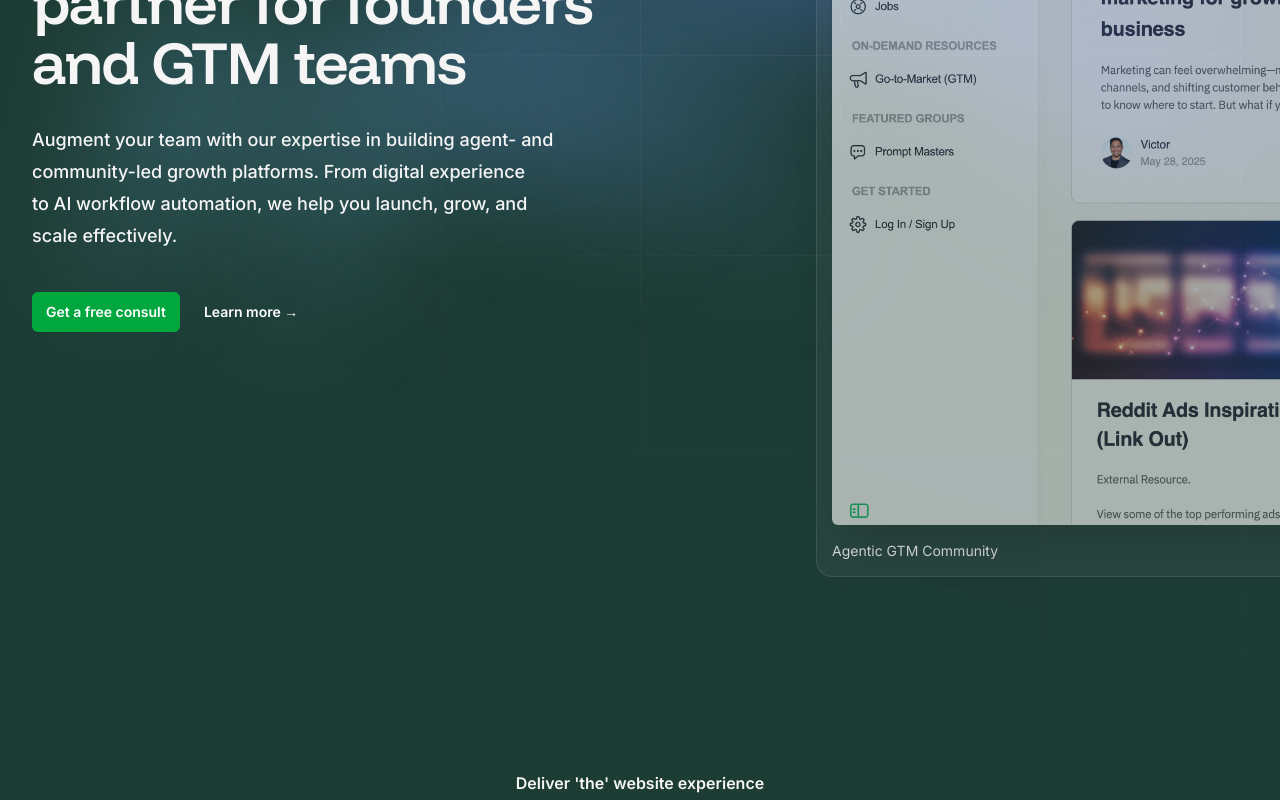
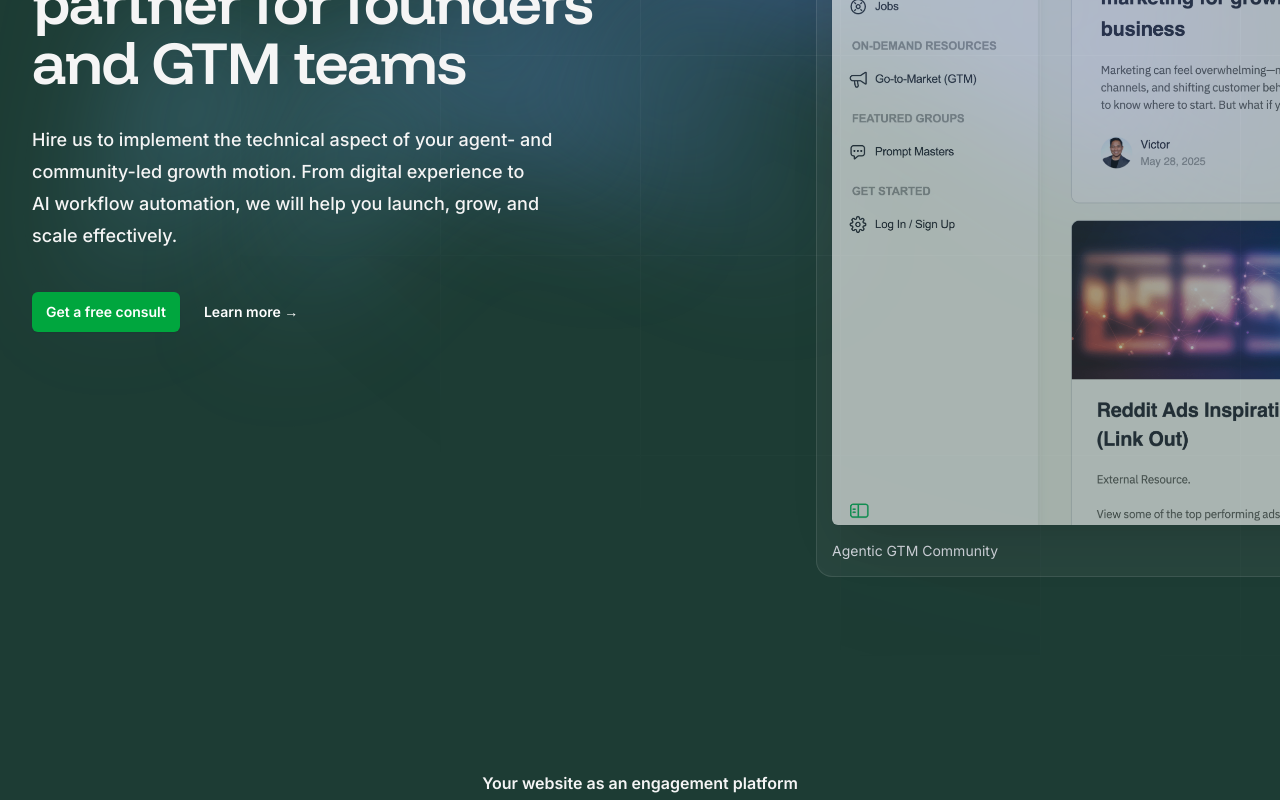
Before and after one commit to growthUx/mgio, a Next.js app: page / in a window 1280 px wide. Shown: the part 360-1160 px from the top of the page. Built offline with nearby package versions, Linux system fonts and the light colour scheme.

Commit message:
Update hero

```diff
--- a/src/app/page.jsx
+++ b/src/app/page.jsx
@@ -293,7 +293,7 @@ export default function HomePage() {
                 </a>
               </div> */}
               <h1 className="font-funnel-display text-4xl font-semibold tracking-tight text-[#F5F5F5] sm:text-6xl">We are the technical partner for founders and GTM teams</h1>
-              <p className="mt-8 text-md max-w-xl mx-auto font-medium text-pretty text-[#F5F5F5] sm:text-lg/8 sm:mx-0">Augment your team with our expertise in building agent- and community-led growth platforms. From digital experience to AI workflow automation, we help you launch, grow, and scale effectively.</p>
+              <p className="mt-8 text-md max-w-xl mx-auto font-medium text-pretty text-[#F5F5F5] sm:text-lg/8 sm:mx-0">Hire us to implement the technical aspect of your agent- and community-led growth motion. From digital experience to AI workflow automation, we will help you launch, grow, and scale effectively.</p>
               {/* <p className="mt-8 font-semibold text-[#00a63e]">We&apos;re here to help!</p> */}
               <div className="mt-10 flex items-center gap-x-6">
                 <a
@@ -322,9 +322,9 @@ export default function HomePage() {
           </div>
         </div>
 
-        <div id="digital-experience" className="mx-auto py-12 max-w-7xl px-6 lg:px-8">
+        <div id="digital-engagement-platform" className="mx-auto py-12 max-w-7xl px-6 lg:px-8">
           <div className="mx-auto max-w-4xl sm:text-center">
-            <h2 className="text-base/7 font-semibold text-[#f5f5f5]">Deliver &apos;the&apos;  website experience</h2>
+            <h2 className="text-base/7 font-semibold text-[#f5f5f5]">Your website as an engagement platform</h2>
             <p className="mt-2 text-2xl font-semibold tracking-tight text-pretty text-[#f5f5f5] sm:text-4xl sm:text-balance">
             Convert visitors to customers with brand aesthetics and website functionality
             </p>
--- a/src/components/Footer.jsx
+++ b/src/components/Footer.jsx
@@ -3,9 +3,9 @@ import clsx from 'clsx'
 
 const footerNavigation = {
   solutions: [
-    { name: 'Digital Experience Platform', href: '/#digital-experience' },
-    { name: 'AI Automation', href: '/#ai-automation' },
-    { name: 'Analytics and Reporting', href: '/#analytics-reporting' },
+    { name: 'Digital engagement platform', href: '/#digital-engagement-platform' },
+    { name: 'AI workflow automation', href: '/#ai-automation' },
+    { name: 'Analytics and reporting', href: '/#analytics-reporting' },
     { name: 'Pricing', href: '/pricing' }
   ],
   support: [
@@ -13,9 +13,9 @@ const footerNavigation = {
     { name: 'Changelog', href: '/updates' },
   ],
   company: [
-    { name: 'GTM for Technical Founders', href: 'https://marketgrowth.cx/go-to-market/gtm-motion-approach/content-marketing/simplifying-your-go-to-market-strategy-a-guide-to-smarter-marketing/' },
-    { name: 'Agentic GTM Community', href: 'https://marketgrowth.cx' },
-    { name: 'Brand Guidelines', href: '/brand' },
+    { name: 'GTM for technical founders', href: 'https://marketgrowth.cx/go-to-market/gtm-motion-approach/content-marketing/simplifying-your-go-to-market-strategy-a-guide-to-smarter-marketing/', target: '_blank' },
+    { name: 'Agentic GTM community', href: 'https://marketgrowth.cx',target: '_blank' },
+    { name: 'Brand guidelines', href: '/brand',target: '_blank' },
   ],
   legal: [
     { name: 'Terms of service', href: 'https://marketgrowth.cx/terms-of-service/' },
@@ -133,7 +133,7 @@ export default function Footer() {
                 <ul role="list" className="mt-6 space-y-4">
                   {footerNavigation.company.map((item) => (
                     <li key={item.name}>
-                      <a href={item.href} className="text-sm/6 text-gray-400 hover:text-white">
+                      <a href={item.href} target={item.target} className="text-sm/6 text-gray-400 hover:text-white">
                         {item.name}
                       </a>
                     </li>
```
